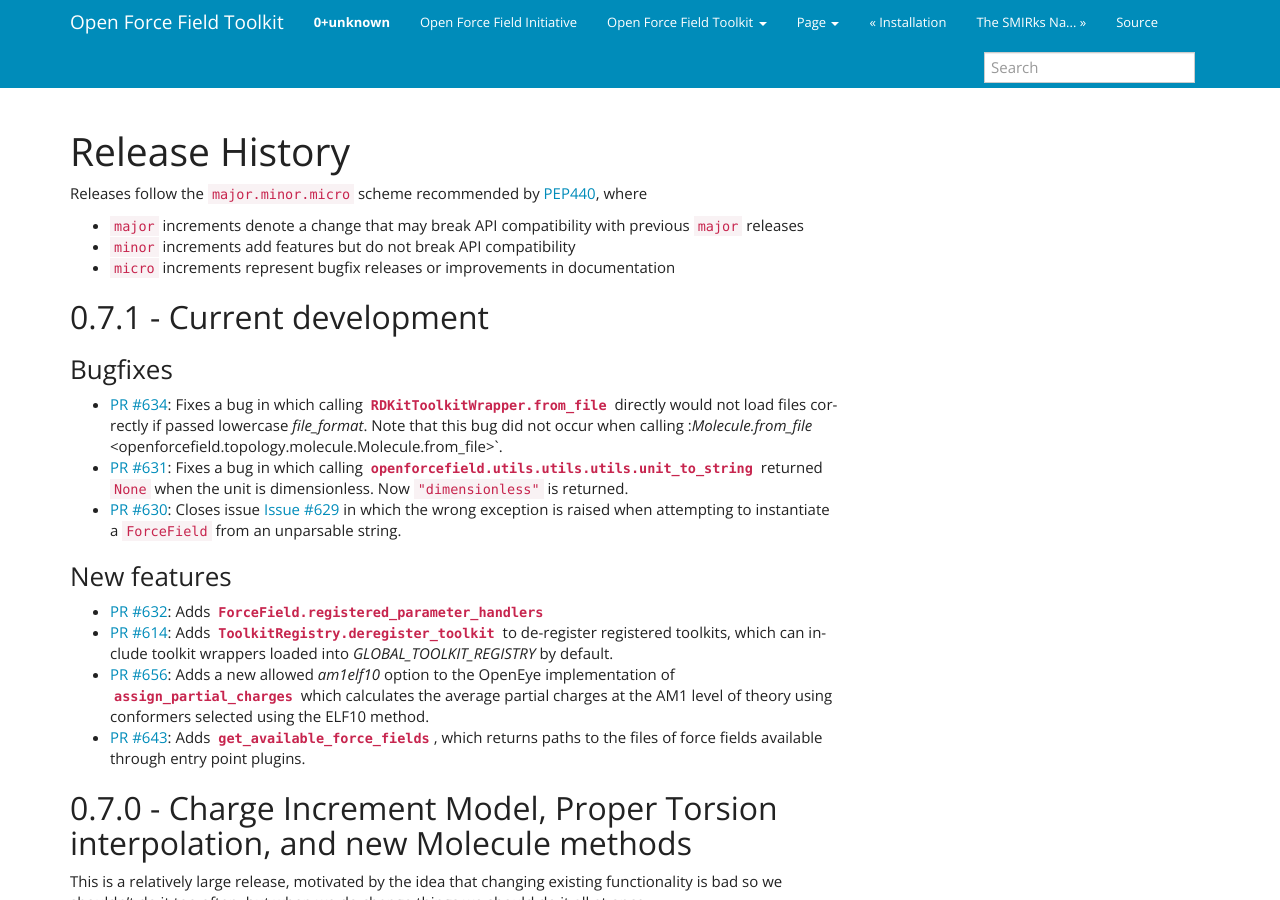
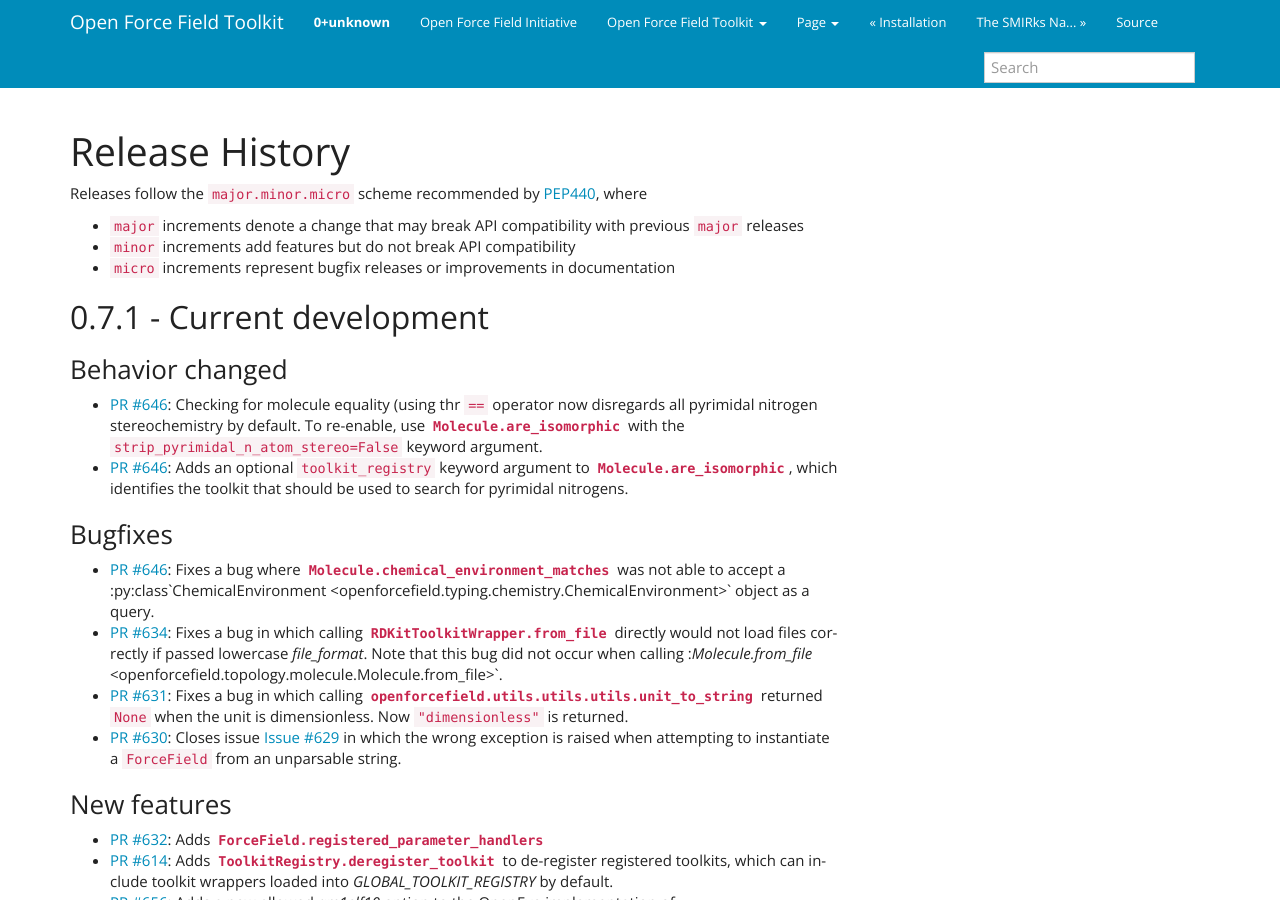
Before and after one commit to openforcefield/openff-toolkit, a Sphinx documentation site: the page built from docs/releasehistory.rst, in a window 1280 px wide and 900 px high. Built offline with Sphinx 7.4.7, drawn with Linux system fonts in a browser that asks for light colours.

Commit message:
update release history

```diff
--- a/docs/releasehistory.rst
+++ b/docs/releasehistory.rst
@@ -10,8 +10,26 @@
 0.7.1 - Current development
 ---------------------------
 
+
+Behavior changed
+""""""""""""""""
+- `PR #646 <https://github.com/openforcefield/openforcefield/pull/646>`_: Checking for molecule
+  equality (using thr ``==`` operator now disregards all pyrimidal nitrogen stereochemistry
+  by default. To re-enable, use
+  :py:meth:`Molecule.are_isomorphic <openforcefield.topology.Molecule.are_isomorphic>`
+  with the ``strip_pyrimidal_n_atom_stereo=False`` keyword argument.
+- `PR #646 <https://github.com/openforcefield/openforcefield/pull/646>`_: Adds
+  an optional ``toolkit_registry`` keyword argument to
+  :py:meth:`Molecule.are_isomorphic <openforcefield.topology.Molecule.are_isomorphic>`,
+  which identifies the toolkit that should be used to search for pyrimidal nitrogens.
+
+
 Bugfixes
 """"""""
+- `PR #646 <https://github.com/openforcefield/openforcefield/pull/646>`_: Fixes a bug where
+  :py:meth:`Molecule.chemical_environment_matches <openforcefield.topology.Molecule.chemical_environment_matches>`
+  was not able to accept a :py:class`ChemicalEnvironment <openforcefield.typing.chemistry.ChemicalEnvironment>` object
+  as a query.
 - `PR #634 <https://github.com/openforcefield/openforcefield/pull/634>`_: Fixes a bug in which calling
   :py:meth:`RDKitToolkitWrapper.from_file <openforcefield.utils.toolkits.RDKitToolkitWrapper.from_file>` directly
   would not load files correctly if passed lowercase `file_format`. Note that this bug did not occur when calling
@@ -26,8 +44,7 @@
 New features
 """"""""""""
 - `PR #632 <https://github.com/openforcefield/openforcefield/pull/632>`_: Adds
-  :py:meth:`ForceField.registered_parameter_handlers
-  <openforcefield.typing.engines.smirnoff.forcefield.ForceField.registered_parameter_handlers>`
+  :py:meth:`ForceField.registered_parameter_handlers <openforcefield.typing.engines.smirnoff.forcefield.ForceField.registered_parameter_handlers>`
 - `PR #614 <https://github.com/openforcefield/openforcefield/pull/614>`_: Adds
   :py:meth:`ToolkitRegistry.deregister_toolkit <openforcefield.utils.toolkits.ToolkitRegistry.deregister_toolki>`
   to de-register registered toolkits, which can include toolkit wrappers loaded into `GLOBAL_TOOLKIT_REGISTRY` by default.
@@ -38,6 +55,7 @@
 - `PR #643 <https://github.com/openforcefield/openforcefield/pull/643>`_: Adds
   :py:func:`get_available_force_fields <openforcefield.typing.engines.smirnoff.forcefield.get_available_force_fields>`,
   which returns paths to the files of force fields available through entry point plugins.
+
 
 0.7.0 - Charge Increment Model, Proper Torsion interpolation, and new Molecule methods
 --------------------------------------------------------------------------------------
```
